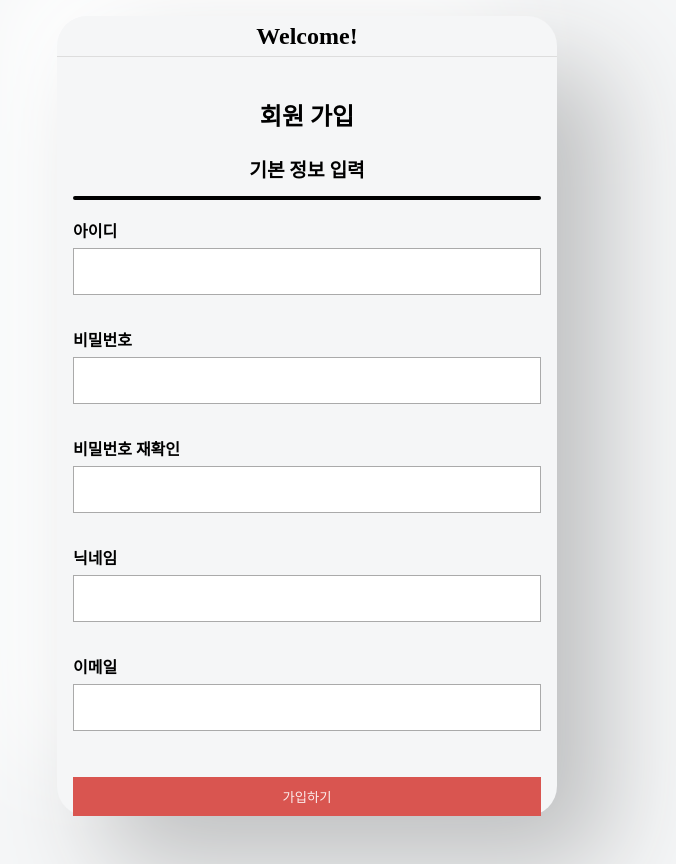
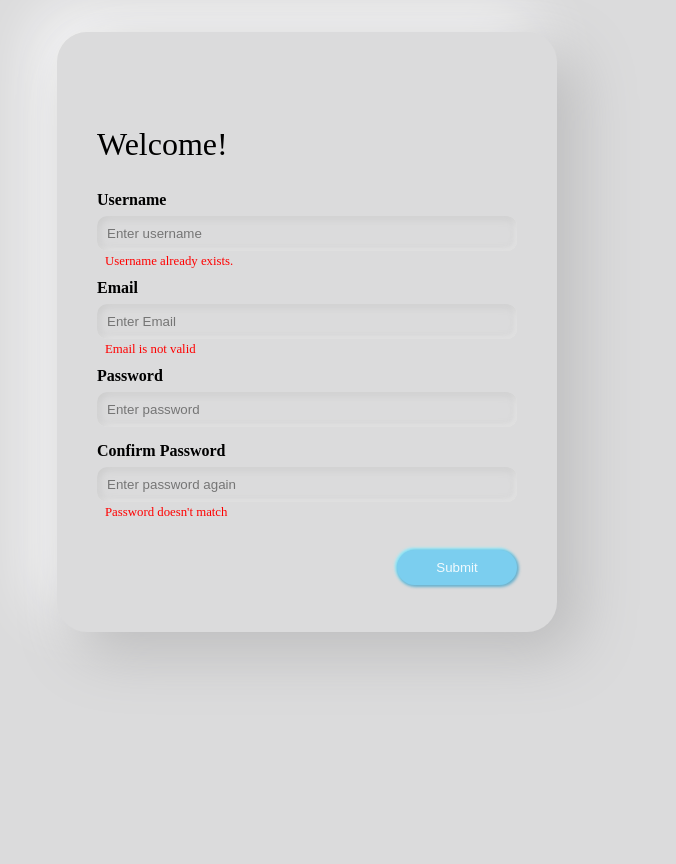
Before and after one commit to Sunflo-H/signUpPage, a plain HTML site: page index.html in a window 1280 px wide. Shown: the whole page, without its empty margins (333-1009 px from the left). After the commit the page ends 800 px from the top, so only its background shows below. Drawn offline with Linux system fonts and the light colour scheme.

Commit message:
뉴모피즘까지 적용한 css 완성

```diff
--- a/index.css
+++ b/index.css
@@ -1,20 +1,22 @@
 :root {
-    --pomodoro-background : #D95550;
-    --container-background : #ffffff1a;
-    --break-time-background : #457ca3;
-    --redbrown : #541c1f;
-    --black : #0000001A;
-    --white1 : #FFFFFF;
-    --white2 : #FFFFFFB3;
-    --gray : #aaa;
+    --pomodoro-background: #D95550;
+    --container-background: #ffffff1a;
+    --break-time-background: #457ca3;
+    --redbrown: #541c1f;
+    --black: #0000001A;
+    --white1: #FFFFFF;
+    --white2: #FFFFFFB3;
+    --gray: #aaa;
 }
 
 * {
     box-sizing: border-box;
 }
+
 body {
-    background-color: #f5f6f7;
+    background: #dbdbdc;
 }
+
 .hidden {
     display: none !important;
 }
@@ -22,88 +24,93 @@ body {
 /* wrapper */
 .wrapper {
     width: 500px;
-    margin: 1rem auto;
+    height: 600px;
+    margin: 2rem auto;
+    overflow: hidden;
 
     /* 뉴모피즘 디자인을 적용한 코드 */
     border-radius: 30px;
-    background: #f5f6f7;
-    box-shadow:  50px 50px 100px #bfc0c1,
-                -50px -50px 100px #ffffff;
+    background: #dbdbdc;
+    box-shadow: 20px 20px 60px #bababb,
+        -20px -20px 60px #fcfcfd;
 }
 
 /* header */
 header {
-    padding: 0.5rem 0;
-    text-align: center;
-    border-bottom: 1px solid #ddd;
+    margin: 6rem 0 0;
 }
+
 header span {
-    color: black;
-    font-size: 1.5rem;
-    font-weight: bold;
+    font-size: 2rem;
+    margin-left: 40px;
 }
 
 /* main */
 main {
-    margin: 3rem 1rem;
+    margin: 0 40px;
 }
-main .head-container {
-    font-size: 1.5rem;
-    font-weight: bold;
-    text-align: center;
+
+main .input-containers {
+    margin-top: 20px;
 }
-main .head-container div:nth-child(2) {
-    margin-top: 2rem;
-    font-size: 1.2rem;
-    padding-bottom: 1rem;
+
+main .input-containers .input-container {
+    width: 100%;
 }
-main .head-container .border-radius {
-    border: 2px solid black;
-    border-radius: 10px;
-}
-main .input-container {
-    margin-top: 0.5rem;
-    height: 85px;
-}
+
 main label {
-    display: block;
+    display: inline-block;
     font-weight: 600;
     cursor: pointer;
-    margin-top: 1.5rem;
+    margin-top: 12px;
 }
-main label + input {
+
+main label+input {
     width: 100%;
-    outline: none;
-    /* outline: 3px solid red; */
-    /* outline-style: blue; */
-    padding: 15px;
-    border: 1px solid #aaa;
+    padding: 10px;
     margin-top: 0.5rem;
     cursor: pointer;
+    outline: none;
+
+    /* 뉴모피즘 디자인을 적용한 코드 */
+    border: none;
+    border-radius: 10px;
+    background: #dbdbdc;
+    box-shadow: inset 1px 1px 10px #c4c4c4, inset -1px -1px 5px #fff
 }
-main label + input:focus {
-    outline: 1px outset rgba(170, 50, 220, .6);
+
+main label+input:focus {
+    /* outline: 1px outset #ACF3AE; */
     /* border-radius: 2rem; */
+}
+
+main .warning-container {
+    margin-top: 4px;
+    margin-left: 8px;
 }
 
 main .warning {
     display: block;
     color: red;
     font-size: 0.8rem;
-    margin-top: 8px;
 }
 
-
-/* main input[type=submit], */
-main button{
+main button {
+    display: block;
     margin-top: 2rem;
-    width: 100%;
+    margin-left: auto;
+    width: 120px;
     padding: 10px;
-    border: none;
-    background-color: #D95550;
     color: #ffffffe5;
     cursor: pointer;
+
+    border: none;
+    background: #7BCEEF;
+    border-radius: 30px;
+    box-shadow: 1px 1px 3px 1px #69afcb
+    , -1px -1px 3px 1px #8dedff;
 }
+
 main button a {
     color: #ffffffe5;
     font-size: 1.1rem;
--- a/index.html
+++ b/index.html
@@ -8,7 +8,7 @@
     <title>회원가입</title>
     <link rel="stylesheet" href="./reset.css">
     <link rel="stylesheet" href="./index.css">
-    <script src="./index.js" defer></script>
+    <!-- <script src="./index.js" defer></script> -->
 </head>
 
 <body>
@@ -17,37 +17,29 @@
             <span>Welcome!</span>
         </header>
         <main>
-            <div class="head-container">
-                <div>회원 가입</div>
-                <div>기본 정보 입력</div>
-                <div class="border-radius"></div>
+            <div class="input-containers">
+                <div class="input-container">
+                    <label for="input-id">Username</label>
+                    <input type="text" id="input-id" name="id" placeholder="Enter username">
+                    <div class="warning-container"><span class="warning"> Username already exists.</span></div>
                 </div>
                 <div class="input-container">
-                <label for="input-id">아이디</label>
-                <input type="text" id="input-id" name="id">
-                <span class="warning hidden"> 아이디를 입력해주세요</span>
+                    <label for="input-email">Email</label>
+                    <input type="email" id="input-email" placeholder="Enter Email">
+                    <div class="warning-container"><span class="warning"> Email is not valid</span></div>
                 </div>
                 <div class="input-container">
-                <label for="input-password">비밀번호</label>
-                <input type="password" id="input-password" name="password">
-                <span class="warning hidden"> 비밀번호를 입력해주세요</span>
+                    <label for="input-password">Password</label>
+                    <input type="password" id="input-password" placeholder="Enter password" >
+                    <div class="warning-container"><span class="warning"></span></div>
                 </div>
                 <div class="input-container">
-                <label for="input-password-reconfirm">비밀번호 재확인</label>
-                <input type="password" id="input-password-reconfirm" name="password-reconfirm">
-                <span class="warning hidden"> 비밀번호가 다릅니다.</span>
+                    <label for="input-password-again">Confirm Password</label>
+                    <input type="password" id="input-password-again" placeholder="Enter password again">
+                    <div class="warning-container"><span class="warning">Password doesn't match</span></div>
                 </div>
-            <div class="input-container">
-                <label for="input-nickname">닉네임</label>
-                <input type="text" id="input-nickname" name="nickname">
-                <span class="warning hidden"> 닉네임을 입력해주세요</span>
             </div>
-            <div class="input-container">
-                <label for="input-email">이메일</label>
-                <input type="email" id="input-email" name="email">
-                <span class="warning hidden"> 이메일을 입력해주세요</span>
-            </div>
-            <button>가입하기</button>
+            <button>Submit</button>
         </main>
     </div>
 </body>
--- a/index.js
+++ b/index.js
@@ -1,7 +1,7 @@
 const signUpBtn = document.querySelector('button');
 const id = document.querySelector('#input-id');
 const pwd = document.querySelector('#input-password');
-const pwdReconfirm = document.querySelector('#input-password-reconfirm');
+const pwdAgain = document.querySelector('#input-password-again');
 const nickname = document.querySelector('#input-nickname');
 const email = document.querySelector('#input-email');
 
@@ -17,7 +17,7 @@ console.log(users === []);
 let check = {
     id: false,
     pwd: false,
-    pwdReconfirm: false,
+    pwdAgain: false,
     nickname: false,
     email: false
 };
@@ -35,16 +35,16 @@ class User {
 function passCheck(item) {
     let text;
     switch (item) {
-        case id: text = "아이디"; break;
+        case id: text = "username"; break;
         case nickname: text = "닉네임"; break;
         case email: text = "이메일"; break;
     }
     if (item.value === "") {
         item.nextElementSibling.classList.remove('hidden');
         if (text === id) {
-            item.nextElementSibling.innerText = `${text}를 입력해주세요`
+            item.nextElementSibling.innerText = `check ${text}`
         } else {
-            item.nextElementSibling.innerText = `${text}을 입력해주세요`
+            item.nextElementSibling.innerText = `check ${text}`
         }
         pass = false;
     } else {
@@ -83,7 +83,7 @@ function passCheck(item) {
 }
 
 signUpBtn.addEventListener('click', e => {
-    if (check.id && check.pwd && check.pwdReconfirm && check.nickname && check.email) {
+    if (check.id && check.pwd && check.pwdAgain && check.nickname && check.email) {
         let user = new User(id.value, pwd.value, nickname.value, email.value);
         // if (users === undefined) {
         //     localStorage.setItem('users', JSON.stringify([]));
@@ -117,12 +117,12 @@ pwd.addEventListener('blur', e => {
     }
 });
 
-pwdReconfirm.addEventListener('blur', e => {
-    if (pwd.value !== pwdReconfirm.value) {
-        pwdReconfirm.nextElementSibling.classList.remove('hidden');
-        check.pwdReconfirm = false;
+pwdAgain.addEventListener('blur', e => {
+    if (pwd.value !== pwdAgain.value) {
+        pwdAgain.nextElementSibling.classList.remove('hidden');
+        check.pwdAgain = false;
     } else {
-        pwdReconfirm.nextElementSibling.classList.add('hidden');
-        check.pwdReconfirm = true;
+        pwdAgain.nextElementSibling.classList.add('hidden');
+        check.pwdAgain = true;
     }
 });
```
Lines whose indentation alone changed are shown as unchanged.
